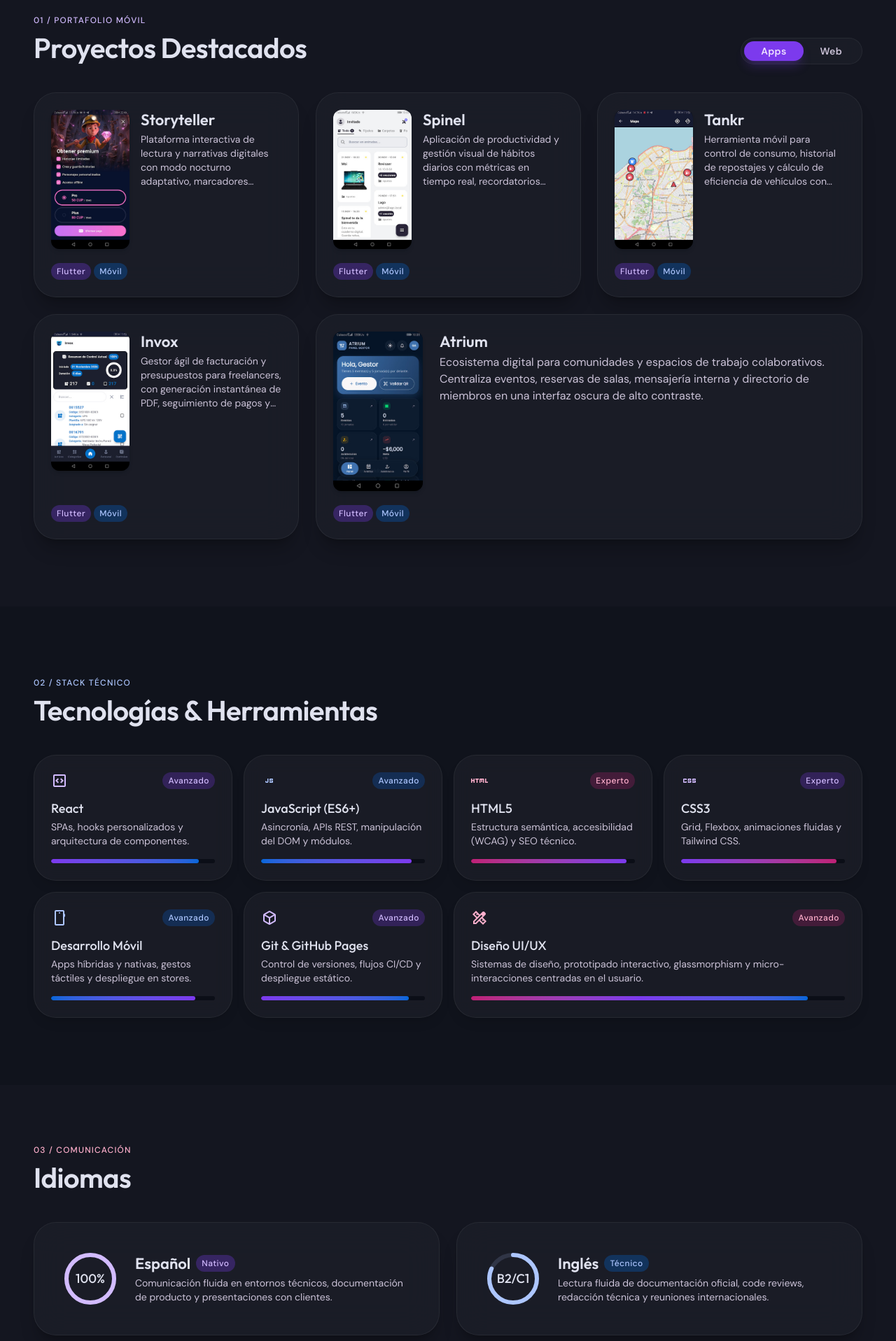
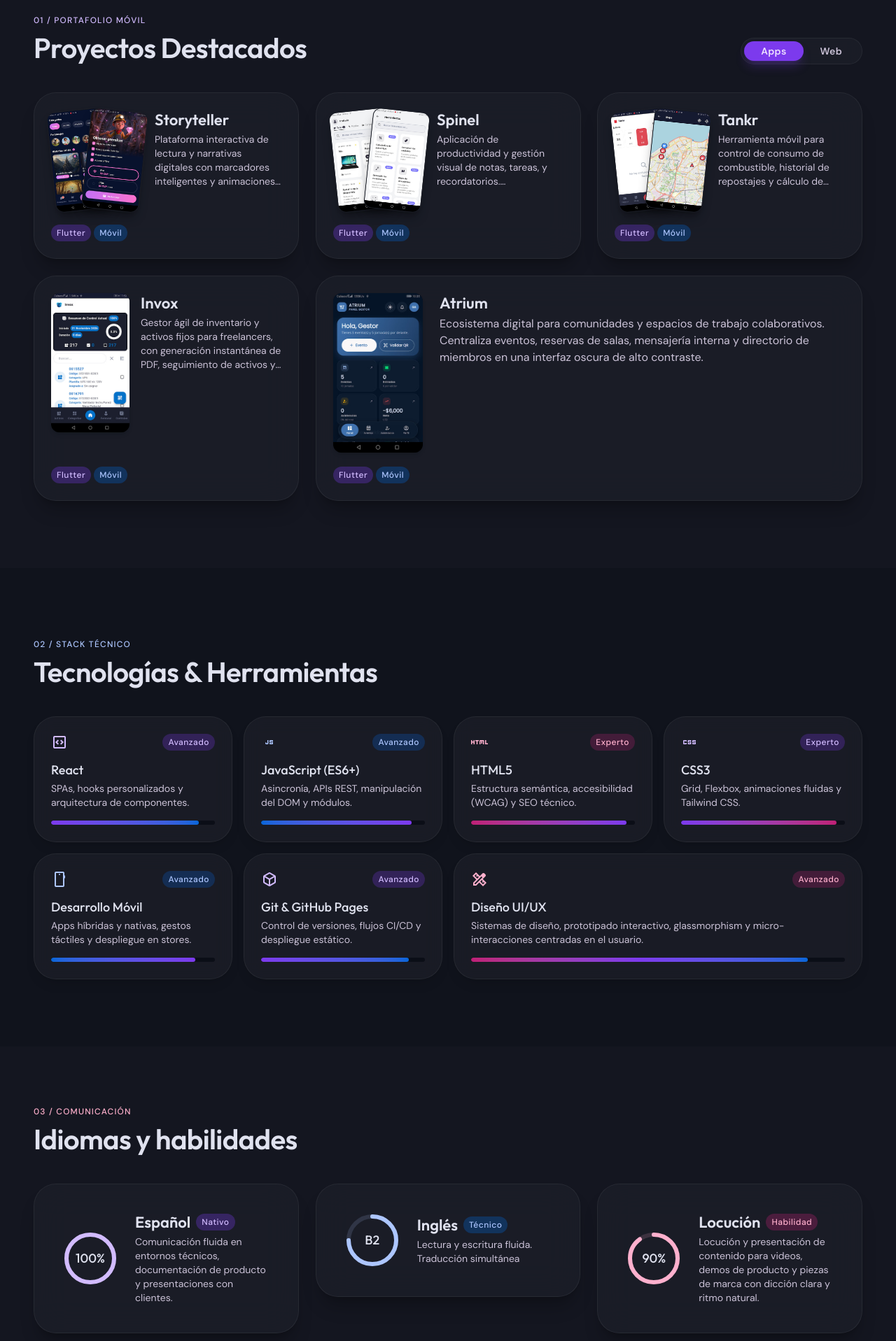
Before and after one commit to Terminal99-en/deveamar-portfolio, a React (Vite) app: page / in a window 1280 px wide. Shown: the part 880-2797 px from the top of the page at 70% size. Built offline with nearby package versions, Linux system fonts and the light colour scheme.

Commit message:
Mejora tarjetas, WhatsApp e idiomas y agrega CI con despliegue en Pages

```diff
--- a/code.html
+++ b/code.html
@@ -58,7 +58,7 @@
       <span class="font-label-sm text-label-sm uppercase tracking-wider text-primary">Disponible para proyectos</span>
     </div>
     <h1 class="font-display-lg text-display-lg text-on-surface drop-shadow-md">
-      Desarrollador de Apps &amp;
+      Desarrollador de Apps y Backend;
       <span class="bg-gradient-to-r from-primary via-secondary to-tertiary bg-clip-text text-transparent">
         Experiencias Digitales
       </span>
--- a/src/components/Contact.jsx
+++ b/src/components/Contact.jsx
@@ -6,6 +6,7 @@ const toneCircle = {
   primary: "bg-primary-container/25 text-primary",
   secondary: "bg-secondary-container/25 text-secondary",
   tertiary: "bg-tertiary-container/25 text-tertiary",
+  whatsapp: "bg-[#25D366]/15 text-[#25D366]",
 };
 
 function WhatsAppIcon({ className = "" }) {
@@ -46,9 +47,8 @@ export default function Contact() {
               ¿Construimos algo juntos?
             </h2>
             <p className="mt-space-sm font-body-md text-body-md text-on-surface-variant">
-              Estoy abierto a nuevas oportunidades laborales, proyectos
-              freelance de aplicaciones móviles o colaboraciones en productos
-              digitales.
+              Si tienes una idea que quieres materializar, un negocio que digitalizar
+              o si necesitas ayuda con tu proyecto, puedes contactarme y agendaremos una entrevista.
             </p>
           </div>
 
--- a/src/components/Hero.jsx
+++ b/src/components/Hero.jsx
@@ -83,8 +83,8 @@ export default function Hero() {
             variants={item}
             className="font-display-lg text-display-lg-mobile text-on-surface sm:text-display-lg"
           >
-            Desarrollador de Apps &amp;{" "}
-            <span className="text-gradient-animated">Experiencias Digitales</span>
+            Desarrollador de {" "}
+            <span className="text-gradient-animated">Apps y Backend</span>
           </motion.h1>
 
           <motion.p
--- a/src/components/Languages.jsx
+++ b/src/components/Languages.jsx
@@ -5,11 +5,13 @@ import { EASE, Reveal, SectionLabel } from "./ui";
 const toneRing = {
   primary: "text-primary",
   secondary: "text-secondary",
+  tertiary: "text-tertiary",
 };
 
 const toneBadge = {
   primary: "bg-primary-container/30 text-primary",
   secondary: "bg-secondary-container/30 text-secondary",
+  tertiary: "bg-tertiary-container/30 text-tertiary",
 };
 
 export default function Languages() {
@@ -22,11 +24,11 @@ export default function Languages() {
         <Reveal className="mb-space-xl">
           <SectionLabel className="text-tertiary">03 / Comunicación</SectionLabel>
           <h2 className="mt-space-xs font-headline-lg text-headline-lg-mobile text-on-surface sm:text-headline-lg">
-            Idiomas
+            Idiomas y habilidades
           </h2>
         </Reveal>
 
-        <div className="grid grid-cols-1 gap-space-lg md:grid-cols-2">
+        <div className="grid grid-cols-1 gap-space-lg md:grid-cols-2 lg:grid-cols-3">
           {languages.map((language, index) => (
             <Reveal key={language.name} delay={index * 0.1}>
               <div className="flex items-center gap-space-lg rounded-lg border border-hairline bg-surface-container/80 p-space-lg shadow-xl shadow-black/20 backdrop-blur-xl sm:p-space-xl">
--- a/src/components/Projects.jsx
+++ b/src/components/Projects.jsx
@@ -38,6 +38,7 @@ function ProjectCard({ project, index }) {
   }
 
   const featured = Boolean(project.featured);
+  const images = project.images ?? [];
 
   return (
     <Reveal
@@ -74,17 +75,44 @@ function ProjectCard({ project, index }) {
               featured ? "flex shrink-0 gap-space-sm" : "shrink-0"
             }
           >
-            {project.images?.length ? (
-              project.images.map((image, imageIndex) => (
+            {images.length > 1 ? (
+              <div
+                className={`flex shrink-0 items-center ${
+                  featured ? "-space-x-10" : "-space-x-8"
+                }`}
+              >
+                {images.map((image, imageIndex) => {
+                  const offset = imageIndex - (images.length - 1) / 2;
+
+                  return (
                     <div
                       key={image.src}
-                  className={`overflow-hidden rounded-[0.75rem] bg-surface-container-lowest shadow-md ${
-                    featured && imageIndex === 1 ? "hidden sm:block" : ""
-                  }`}
+                      style={{
+                        "--fan-rotate": `${Math.max(-9, Math.min(9, offset * 12))}deg`,
+                        "--fan-spread": `${Math.max(-18, Math.min(18, offset * 18))}px`,
+                      }}
+                      className="relative overflow-hidden rounded-[0.75rem] border border-hairline bg-surface-container-lowest shadow-lg shadow-black/30 rotate-[var(--fan-rotate)] transition-transform duration-500 ease-out group-hover:translate-x-[var(--fan-spread)] group-hover:rotate-0 motion-reduce:transition-none"
                     >
                       <img
                         src={image.src}
                         alt={image.alt}
+                        width={288}
+                        height={512}
+                        loading="lazy"
+                        decoding="async"
+                        className={`aspect-[9/16] object-cover ${
+                          featured ? "w-24 sm:w-28" : "w-20"
+                        }`}
+                      />
+                    </div>
+                  );
+                })}
+              </div>
+            ) : images.length === 1 ? (
+              <div className="overflow-hidden rounded-[0.75rem] bg-surface-container-lowest shadow-md">
+                <img
+                  src={images[0].src}
+                  alt={images[0].alt}
                   width={288}
                   height={512}
                   loading="lazy"
@@ -94,13 +122,9 @@ function ProjectCard({ project, index }) {
                   }`}
                 />
               </div>
-              ))
             ) : (
               <div className="grid aspect-[9/16] w-28 shrink-0 place-items-center overflow-hidden rounded-[0.75rem] border border-hairline bg-gradient-to-br from-primary-container/30 via-secondary-container/20 to-tertiary-container/25 shadow-md">
-                <Icon
-                  name={project.icon}
-                  className="text-[32px] text-primary"
-                />
+                <Icon name={project.icon} className="text-[32px] text-primary" />
               </div>
             )}
           </div>
--- a/src/data.js
+++ b/src/data.js
@@ -1,22 +1,27 @@
 // Contenido del portafolio. Las capturas provienen de code.html.
 
+const asset = (path) => `${import.meta.env.BASE_URL}${path.replace(/^\//, "")}`;
+
 const screens = [
-  { id: "storyteller-home", app: "Storyteller", alt: "Storyteller — pantalla principal", src: "/images/apps/storyteller-home.jpg" },
-  { id: "storyteller-categories", app: "Storyteller", alt: "Storyteller — categorías", src: "/images/apps/storyteller-categories.jpg" },
-  { id: "spinel-tools", app: "Spinel", alt: "Spinel — herramientas", src: "/images/apps/spinel-tools.jpg" },
-  { id: "spinel-notes", app: "Spinel", alt: "Spinel — notas e invitados", src: "/images/apps/spinel-notes.jpg" },
-  { id: "tankr-map", app: "Tankr", alt: "Tankr — mapa", src: "/images/apps/tankr-map.jpg" },
-  { id: "tankr-calendar", app: "Tankr", alt: "Tankr — calendario", src: "/images/apps/tankr-calendar.jpg" },
-  { id: "invox-control", app: "Invox", alt: "Invox — control de facturación", src: "/images/apps/invox-control.jpg" },
-  { id: "atrium-panel", app: "Atrium", alt: "Atrium — panel gestor", src: "/images/apps/atrium-panel.jpg" },
+  { id: "storyteller-home", app: "Storyteller", alt: "Storyteller — pantalla principal", src: asset("/images/apps/storyteller-home.jpg") },
+  { id: "storyteller-categories", app: "Storyteller", alt: "Storyteller — categorías", src: asset("/images/apps/storyteller-categories.jpg") },
+  { id: "spinel-tools", app: "Spinel", alt: "Spinel — herramientas", src: asset("/images/apps/spinel-tools.jpg") },
+  { id: "spinel-notes", app: "Spinel", alt: "Spinel — notas e invitados", src: asset("/images/apps/spinel-notes.jpg") },
+  { id: "tankr-map", app: "Tankr", alt: "Tankr — mapa", src: asset("/images/apps/tankr-map.jpg") },
+  { id: "tankr-calendar", app: "Tankr", alt: "Tankr — calendario", src: asset("/images/apps/tankr-calendar.jpg") },
+  { id: "invox-control", app: "Invox", alt: "Invox — control de facturación", src: asset("/images/apps/invox-control.jpg") },
+  { id: "atrium-panel", app: "Atrium", alt: "Atrium — panel gestor", src: asset("/images/apps/atrium-panel.jpg") },
 ];
 
 const covers = {
-  storyteller: "/images/apps/storyteller-cover.jpg",
-  spinel: "/images/apps/spinel-notes.jpg",
-  tankr: "/images/apps/tankr-cover.jpg",
-  invox: "/images/apps/invox-cover.jpg",
-  atrium: "/images/apps/atrium-cover.jpg",
+  storyteller_home: asset("/images/apps/storyteller-categories.jpg"),
+  storyteller_plans: asset("/images/apps/storyteller-cover.jpg"),
+  spinel_home: asset("/images/apps/spinel-notes.jpg"),
+  spinel_tools: asset("/images/apps/spinel-tools.jpg"),
+  tankr_home: asset("/images/apps/tankr-calendar.jpg"),
+  tankr_map: asset("/images/apps/tankr-cover.jpg"),
+  invox: asset("/images/apps/invox-cover.jpg"),
+  atrium: asset("/images/apps/atrium-cover.jpg"),
 };
 
 export { screens };
@@ -26,10 +31,10 @@ export const mobileProjects = [
     id: "storyteller",
     title: "Storyteller",
     description:
-      "Plataforma interactiva de lectura y narrativas digitales con modo nocturno adaptativo, marcadores inteligentes y animaciones de transición fluidas.",
+      "Plataforma interactiva de lectura y narrativas digitales con marcadores inteligentes y animaciones de transición fluidas.",
     icon: "auto_stories",
     tone: "primary",
-    images: [{ src: covers.storyteller, alt: "Storyteller App" }],
+    images: [{ src: covers.storyteller_home, alt: "Storyteller App" }, { src: covers.storyteller_plans, alt: "Storyteller App" }],
     tags: [
       { label: "Flutter", tone: "primary" },
       { label: "Móvil", tone: "secondary" },
@@ -39,10 +44,10 @@ export const mobileProjects = [
     id: "spinel",
     title: "Spinel",
     description:
-      "Aplicación de productividad y gestión visual de hábitos diarios con métricas en tiempo real, recordatorios inteligentes y sincronización en la nube.",
+      "Aplicación de productividad y gestión visual de notas, tareas, y recordatorios. Herramientas integradas para facilitar el trabajo diario.",
     icon: "diamond",
     tone: "secondary",
-    images: [{ src: covers.spinel, alt: "Spinel App" }],
+    images: [{ src: covers.spinel_home, alt: "Spinel App" },{ src: covers.spinel_tools, alt: "Spinel App" }],
     tags: [
       { label: "Flutter", tone: "primary" },
       { label: "Móvil", tone: "secondary" },
@@ -52,10 +57,10 @@ export const mobileProjects = [
     id: "tankr",
     title: "Tankr",
     description:
-      "Herramienta móvil para control de consumo, historial de repostajes y cálculo de eficiencia de vehículos con gráficos comparativos claros.",
+      "Herramienta móvil para control de consumo de combustible, historial de repostajes y cálculo de eficiencia de vehículos con gráficos comparativos claros.",
     icon: "local_gas_station",
     tone: "tertiary",
-    images: [{ src: covers.tankr, alt: "Tankr App" }],
+    images: [{ src: covers.tankr_home, alt: "Tankr App" },{ src: covers.tankr_map, alt: "Tankr App" }],
     tags: [
       { label: "Flutter", tone: "primary" },
       { label: "Móvil", tone: "secondary" },
@@ -65,7 +70,7 @@ export const mobileProjects = [
     id: "invox",
     title: "Invox",
     description:
-      "Gestor ágil de facturación y presupuestos para freelancers, con generación instantánea de PDF, seguimiento de pagos y panel de ingresos.",
+      "Gestor ágil de inventario y activos fijos para freelancers, con generación instantánea de PDF, seguimiento de activos y panel de control.",
     icon: "receipt_long",
     tone: "primary",
     images: [{ src: covers.invox, alt: "Invox App" }],
@@ -208,11 +213,20 @@ export const languages = [
   {
     name: "Inglés",
     badge: "Técnico",
-    label: "B2/C1",
-    percent: 82,
+    label: "B2",
+    percent: 75,
     tone: "secondary",
     description:
-      "Lectura fluida de documentación oficial, code reviews, redacción técnica y reuniones internacionales.",
+      "Lectura y escritura fluida. Traducción simultánea",
+  },
+  {
+    name: "Locución",
+    badge: "Habilidad",
+    label: "90%",
+    percent: 90,
+    tone: "tertiary",
+    description:
+      "Locución y presentación de contenido para videos, demos de producto y piezas de marca con dicción clara y ritmo natural.",
   },
 ];
 
@@ -252,7 +266,7 @@ export const contactLinks = [
     value: contact.phone,
     href: contact.whatsapp,
     icon: "whatsapp",
-    tone: "tertiary",
+    tone: "whatsapp",
     external: true,
   },
 ];
--- a/vite.config.js
+++ b/vite.config.js
@@ -2,6 +2,7 @@ import { defineConfig } from "vite";
 import react from "@vitejs/plugin-react";
 import tailwindcss from "@tailwindcss/vite";
 
-export default defineConfig({
+export default defineConfig(({ command }) => ({
+  base: command === "build" ? "/deveamar-portfolio/" : "/",
   plugins: [react(), tailwindcss()],
-});
+}));
```
Lines whose indentation alone changed are shown as unchanged.
